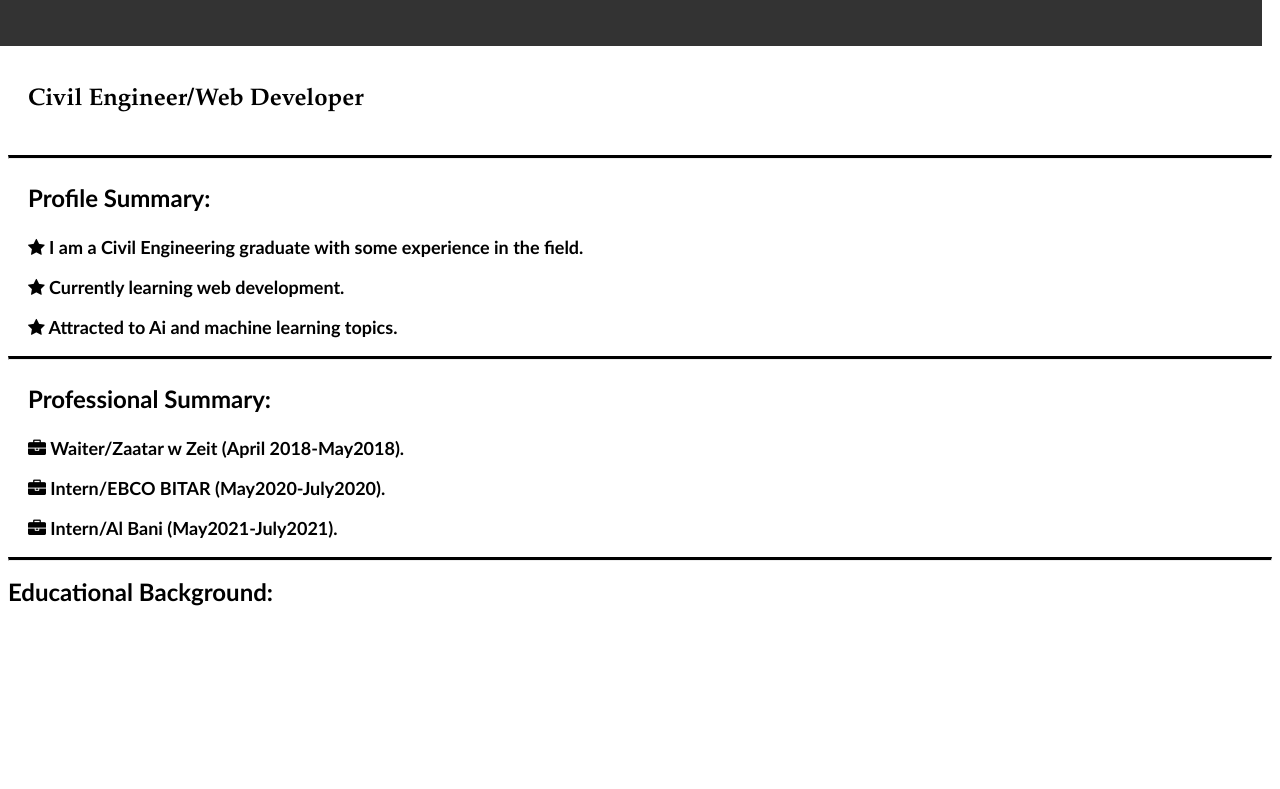
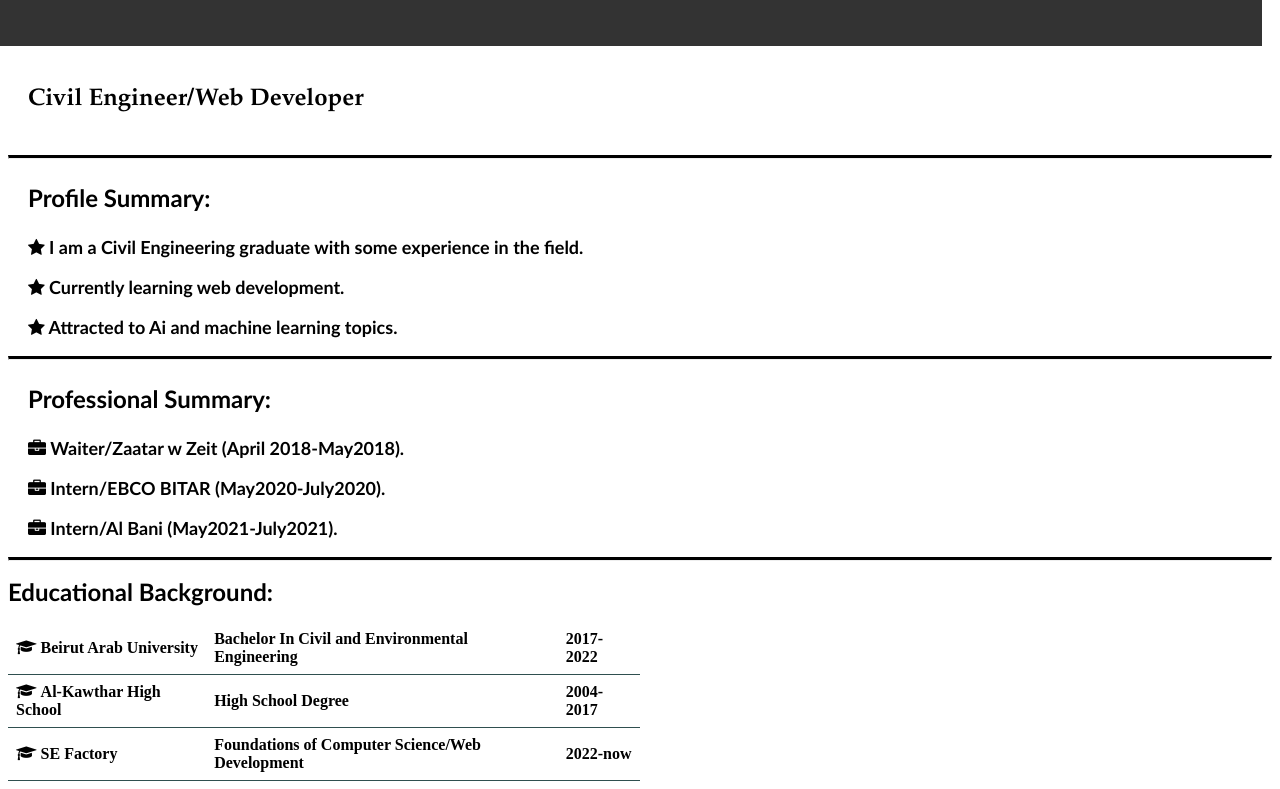
Before and after one commit to SamAbdallah/CV, a plain HTML site: page index.html in a window 1280 px wide. Shown: the part 102-891 px from the top of the page. Before the commit the page ends 800 px from the top, so only its background shows below. Drawn offline with Linux system fonts and the light colour scheme.

Commit message:
Adding table

```diff
--- a/index.html
+++ b/index.html
@@ -7,7 +7,6 @@
     <link rel="stylesheet" href="https://cdnjs.cloudflare.com/ajax/libs/font-awesome/4.7.0/css/font-awesome.min.css">
 </head>
 <body>
-
 
 <ul class="bio">
     <img src="prof.jpg">
@@ -60,7 +59,26 @@
 </section>
 
     <h1 class="title">Educational Background:</h1>
+    <table>
+        <tr>
+            <th><i class="fa fa-graduation-cap" aria-hidden="true"></i>&nbspBeirut Arab University</th>
+            <th>Bachelor In Civil and Environmental Engineering</th>
+            <th>2017-2022</th>
+        </tr>
 
+        <tr>
+            <th><i class="fa fa-graduation-cap" aria-hidden="true"></i>&nbspAl-Kawthar High School</th>
+            <th>High School Degree</th>
+            <th>2004-2017</th>
+        </tr>
+
+        <tr>
+            <th><i class="fa fa-graduation-cap" aria-hidden="true"></i>&nbspSE Factory</th>
+            <th>Foundations of Computer Science/Web Development</th>
+            <th>2022-now</th>
+        </tr>
+
+    </table>
 
 
 
--- a/styles.css
+++ b/styles.css
@@ -1,12 +1,10 @@
 ul{
     list-style-type: none;
     padding: 0;
-    overflow: hidden;
     background-color: #333;
     height: 150px;
     width: 100%;
     margin: -10px;
-
 
 }
 .job{
@@ -76,7 +74,7 @@ section{
 
 table {
     border-collapse: collapse;
-  width: 100%;
+    width: 50%;
 }
 
 th, td {
@@ -84,3 +82,5 @@ th, td {
     text-align: left;
     border-bottom: 1px solid darkslategray;
 }
+
+tr:hover {background-color: darkslategray;}
```
Lines whose indentation alone changed are shown as unchanged.
